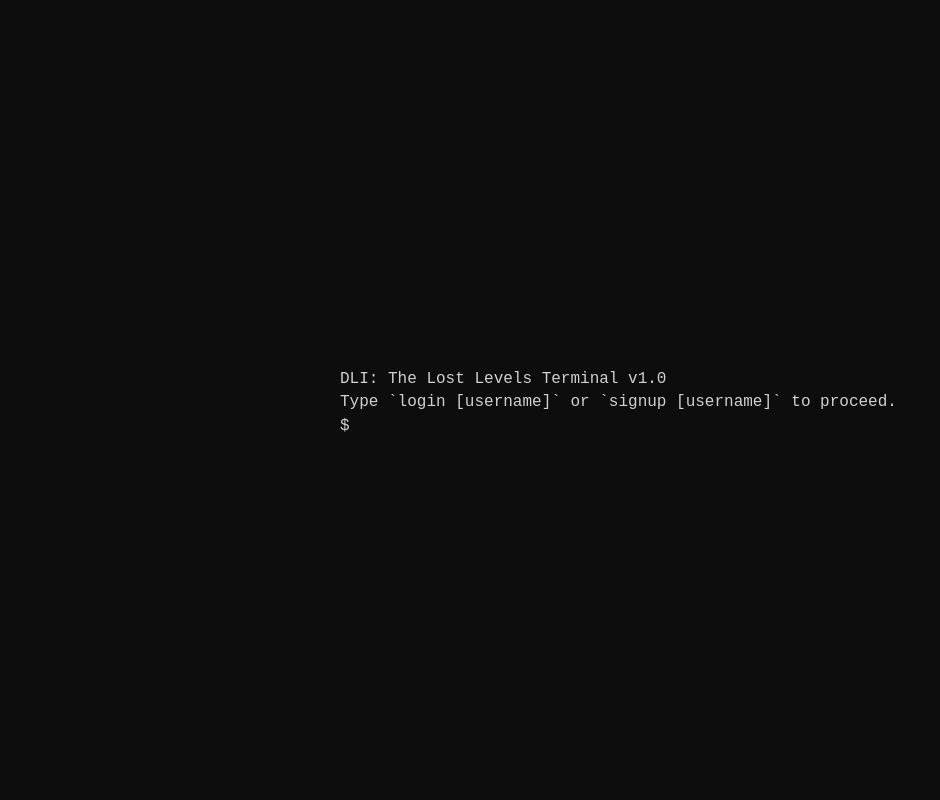
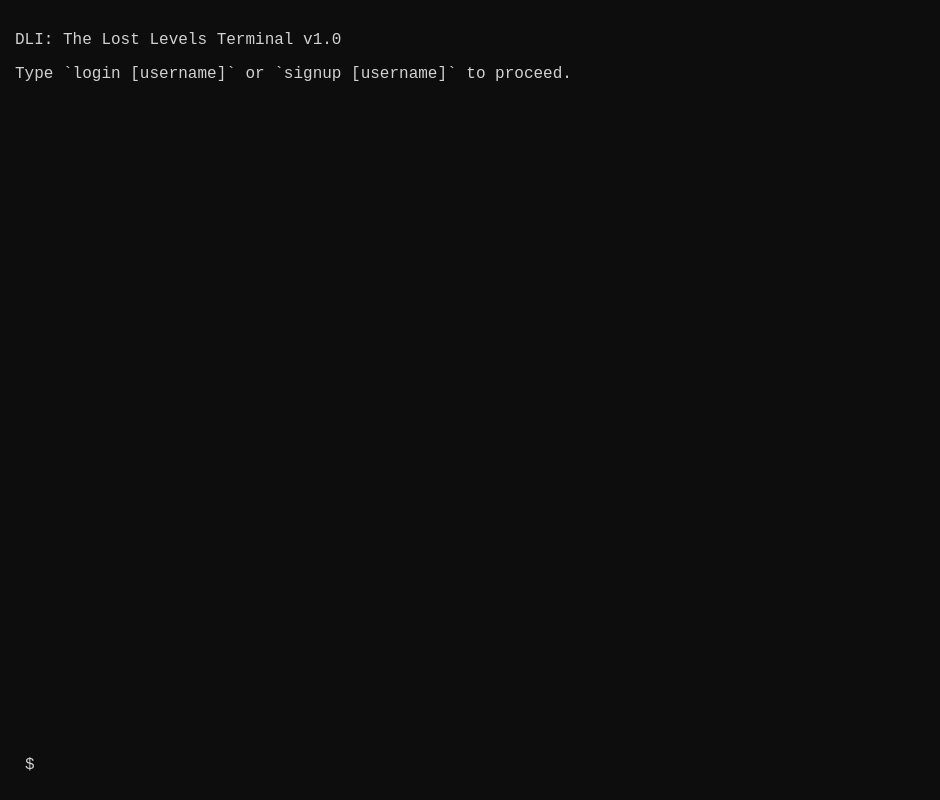
Before and after one commit to feather-fe/anewproject, a plain HTML site: page index.html in a window 1280 px wide. Shown: the whole page, without its empty margins (0-940 px from the left). Drawn offline with Linux system fonts and the light colour scheme.

Commit message:
Enhance styles.css for full-screen terminal layout and improved input/output sections

```diff
--- a/styles.css
+++ b/styles.css
@@ -1,28 +1,29 @@
 /* Full-screen terminal look */
-body {
+html, body {
+    height: 100%;
+    width: 100%;
+    margin: 0;
+    padding: 0;
     background-color: #0d0d0d;
     color: #d1d1d1;
     font-family: "Courier New", monospace;
     display: flex;
-    justify-content: center;
-    align-items: center;
-    height: 100vh;
-    margin: 0;
+    flex-direction: column;
 }
 
-/* Terminal window */
+/* Terminal window (fills entire screen) */
 .terminal-container {
-    width: 80%;
-    max-width: 600px;
-    background-color: #0d0d0d;
+    flex: 1;
+    display: flex;
+    flex-direction: column;
+    overflow-y: auto;
     padding: 15px;
-    overflow-y: auto;
 }
 
-/* Terminal output */
-.output {
-    margin: 5px 0;
-    white-space: pre-wrap;
+/* Terminal output (scrollable history) */
+#terminal {
+    flex-grow: 1;
+    overflow-y: auto;
 }
 
 /* System messages */
@@ -35,10 +36,13 @@ body {
     color: #ff5555; /* Soft red for errors */
 }
 
-/* Input line */
+/* Input section (stays at bottom) */
 .input-line {
     display: flex;
     align-items: center;
+    padding: 10px;
+    background: #0d0d0d;
+    width: 100%;
 }
 
 /* Terminal prompt */
```
